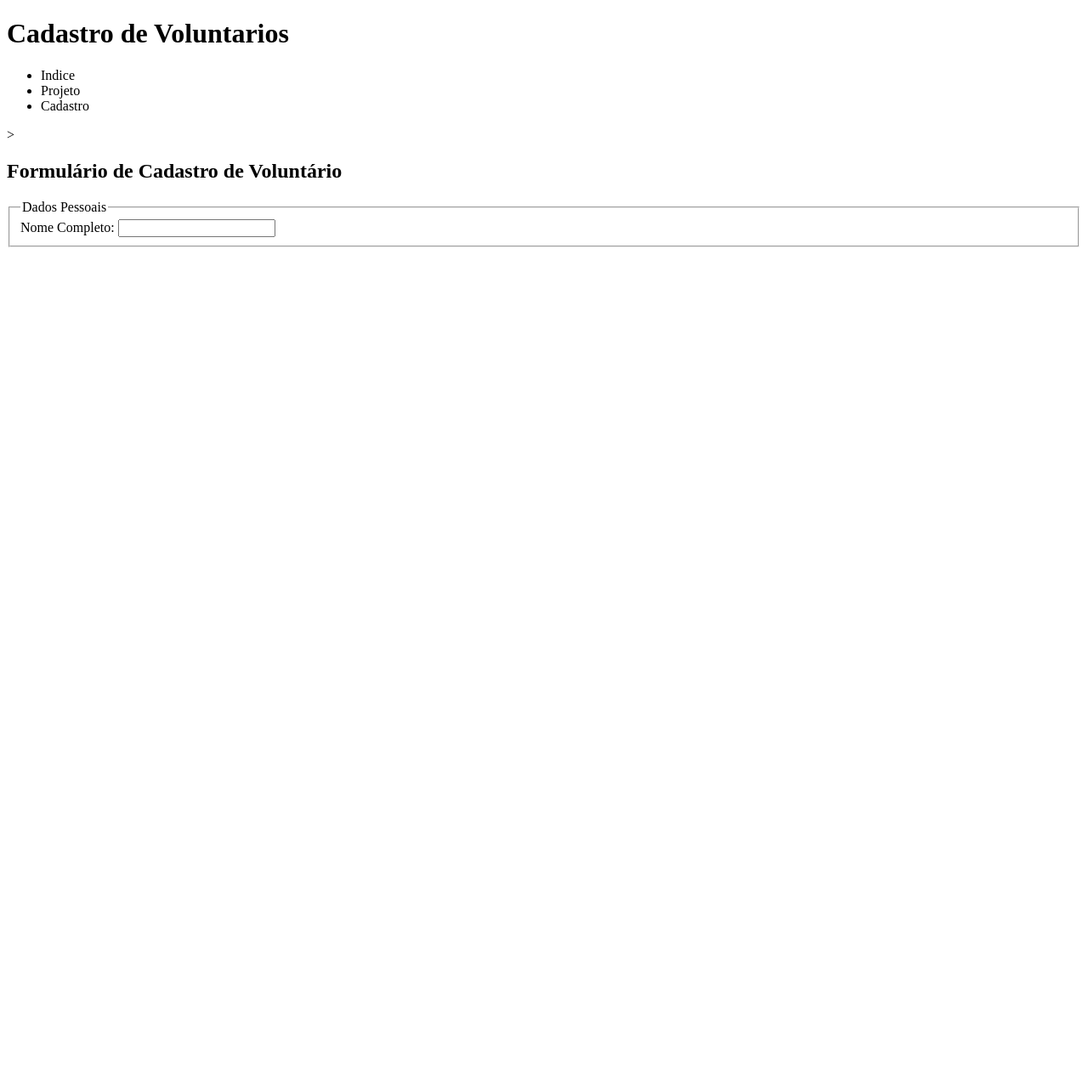
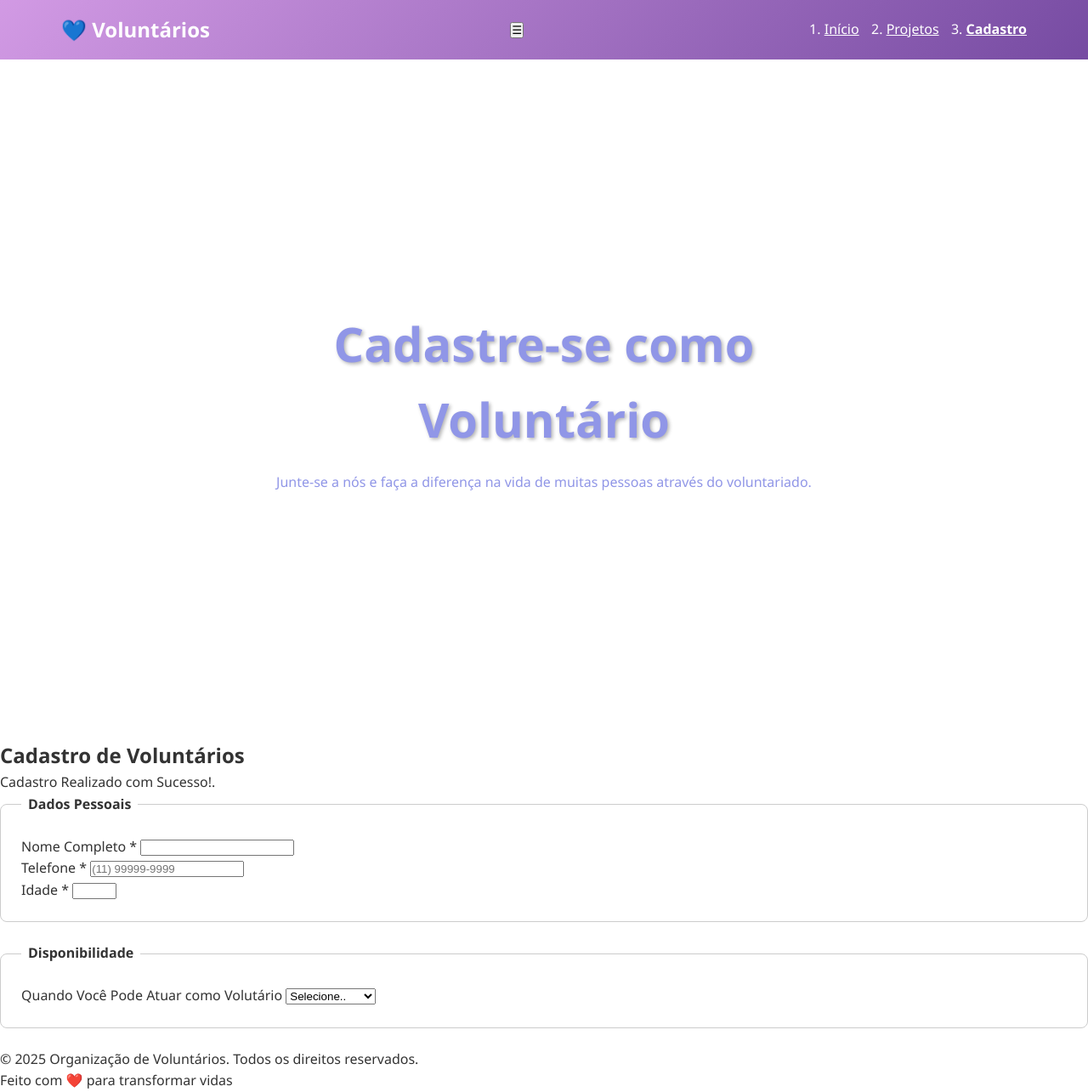
Before and after one commit to wadssa-arch/aulaprogramaweb, a plain HTML site: page cadastro.html in a window 1280 px wide. Shown: the whole page at 85% size. Before the commit the page ends 800 px from the top, so only its background shows below. Drawn offline with Linux system fonts and the light colour scheme.

Commit message:
criando css da pagina

```diff
--- a/cadastro.html
+++ b/cadastro.html
@@ -3,33 +3,84 @@
 <head>
     <meta charset="UTF-8">
     <meta name="viewport" content="width=device-width, initial-scale=1.0">
-    <title>Cadastro de Voluntarios</title>
+    <title>Cadastro de Voluntários</title>
     <link rel="stylesheet" href="style.css">
-
 </head>
 <body>
+    <!-- Header -->
     <header>
-        <h1> Cadastro de Voluntarios</h1>
         <nav>
-            <ul>
-                <li><a href="index.html"></a>Indice</li>
-                <li><a href="projeto.html"></a>Projeto</li>
-                <li><a href="cadastro.html"></a>Cadastro</li>
+           <div class="logo">&#128153; Voluntários</div>
+            <button class="menu-toggle" onclick="toggleMenu()">☰</button>
+            <ul id="navMenu">
+                <li><a href="index.html">Início</a></li>
+                <li><a href="projeto.html">Projetos</a></li>
+                <li><a href="cadastro.html" class="active">Cadastro</a></li>
             </ul>
         </nav>
-    </header>>
+    </header>
+
+
+    <section class="hero hero-cadastro">
+        <div class="hero-content">
+            <h1>Cadastre-se como Voluntário</h1>
+            <p>Junte-se a nós e faça a diferença na vida de muitas pessoas através do voluntariado.</p>
+        </div>
+    </section>
+
+    <!-- Formulário de Cadastro -->
     <main>
-        <Section>
-            <h2>Formulário de Cadastro de Voluntário</h2>
-            <form>
+        <section class="signup-section">
+            <h2>Cadastro de Voluntários</h2>
+            <div class="sucess-messege" id="sucessMessege">
+                Cadastro Realizado com Sucesso!.
+            </div>
+            <form id="voluntarioForm" onsubmit="handleSubmit(event)">
                 <fieldset>
                     <legend>Dados Pessoais</legend>
-                    <label for="nome">Nome Completo: </label>
-                        <input type="text" id="nome" required>
+                    <div class="form-group">
+                        <label for="nome">Nome Completo *</label>
+                        <input type="text" id="nome" name="nome" required>
+                    </div>
+                    <div class="form-group">
+                        <label for="telefone">Telefone *</label>
+                        <input type="number" id="telefone" name="telefone" placeholder="(11) 99999-9999" required>
+                    </div>
+                    <div class="form-group">
+                        <label for="idade">Idade *</label>
+                        <input type="number" id="idade" name="idade" min="19" max="70" required>
+                    </div>
+                </fieldset>
+
+                <fieldset>
+                    <legend>Disponibilidade</legend>
+                    <div class="form-group">
+                        <label for="disponibilidade">Quando Você Pode Atuar como Volutário</label>
+                        <select id="disponibilidade" name="disponibilidade" required>
+                            <option value="">Selecione..</option>
+                            <option value="segunda">Segunda-feira</option>
+                            <option value="terca">Terça-feira</option>
+                            <option value="quarta">Quarta-feira</option>
+                            <option value="quinta">Quinta-feira</option>
+                            <option value="sexta">Sexta-feira</option>
+                            <option value="sabado">Sabado</option>
+                            <option value="domingo">Domingo</option>
+                            <option value="flexiveis">Flexiveis</option>
+                        </select>
+
+                    </div>
                 </fieldset>
             </form>
-        </Section>
+
+        </section>
     </main>
 
+    <!-- Footer -->
+    <footer>
+        <p>&copy; 2025 Organização de Voluntários. Todos os direitos reservados.</p>
+    <p>Feito com &#10084;&#65039; para transformar vidas</p>
+    </footer>
+
+    <script src="script.js"></script>
 </body>
 </html>
--- a/style.css
+++ b/style.css
@@ -0,0 +1,105 @@
+/*Muda todos os elementos*/
+*{
+    margin: 0;
+    padding: 0;
+    box-sizing: border-box;
+}
+/*Corpo*/
+body{
+  font-family: 'Segoe UI', 'Segoe UI', Tahoma, Geneva, Verdana, sans-serif;
+  line-height: 1.6;
+  color: #333;
+}
+
+/*Cabeçalho*/
+header{
+    background: linear-gradient(135deg, #d29ae4 0%, #764ba2 100%);
+    color: white;
+    padding: 1rem 0;
+    position: fixed;
+    width: 100%;
+    top: 0;
+    z-index: 1000;
+}
+
+nav{
+    max-width: 1200px;
+    margin: 0 auto;
+    display: flex;
+    justify-content: space-between;
+    align-items: center;
+    padding: 0 2rem;
+}
+
+nav ul{
+    display: flex;
+    list-style: nome;
+    gap: 2rem;
+}
+
+nav a{
+    color: white;
+    text-decoration: nome;
+    transition: opacity 0.3s;
+    font-weight: 500;
+    opacity: 0.8s;
+}
+
+nav a:hover,
+nav a.active{
+    opacity: 1;
+    font-weight: bold;
+}
+.logo{
+    font-size: 1.5rem;
+    font-weight: bolder;
+}
+
+.hero{
+    background: linear-gradient(), url();
+    background-size: cover;
+    background-position: center;
+    height: 100vh;
+    display: flex;
+    align-items: center;
+    justify-content: center;
+    text-align: center;
+    color:rgb(144, 150, 231);
+    margin-top: 70px;
+}
+
+.hero h1,
+.hero-page h1{
+    font-size: 3.5rem;
+    margin-bottom: 1rem; /*16px = 1 rem*/
+    text-shadow: 2px 2px 4px rgba(0,0,0,0.3);
+}
+
+.hero-content, signup-section{
+    width: 800px;
+    margin: 0 auto;
+    padding: 2rem;
+    animation: fadeInUp 1s ease-out;
+}
+
+/*botão*/
+.cta-buttons{
+    display: flex;
+    gap: 1.5rem;
+    justify-content: center;
+    align-items: center;
+    flex-wrap: wrap;
+    margin-top: 2rem;
+}
+
+form fieldset{
+    border:1px solid #ccc;
+    border-radius: 8px;
+    padding: 1.5rem;
+    margin-bottom: 1.5rem;
+}
+
+form legend{
+    font-weight: bold;
+    padding: 0 0.5rem;
+}
```
Also changed, not shown: index.html (+29 -27 lines), index.js (added).
